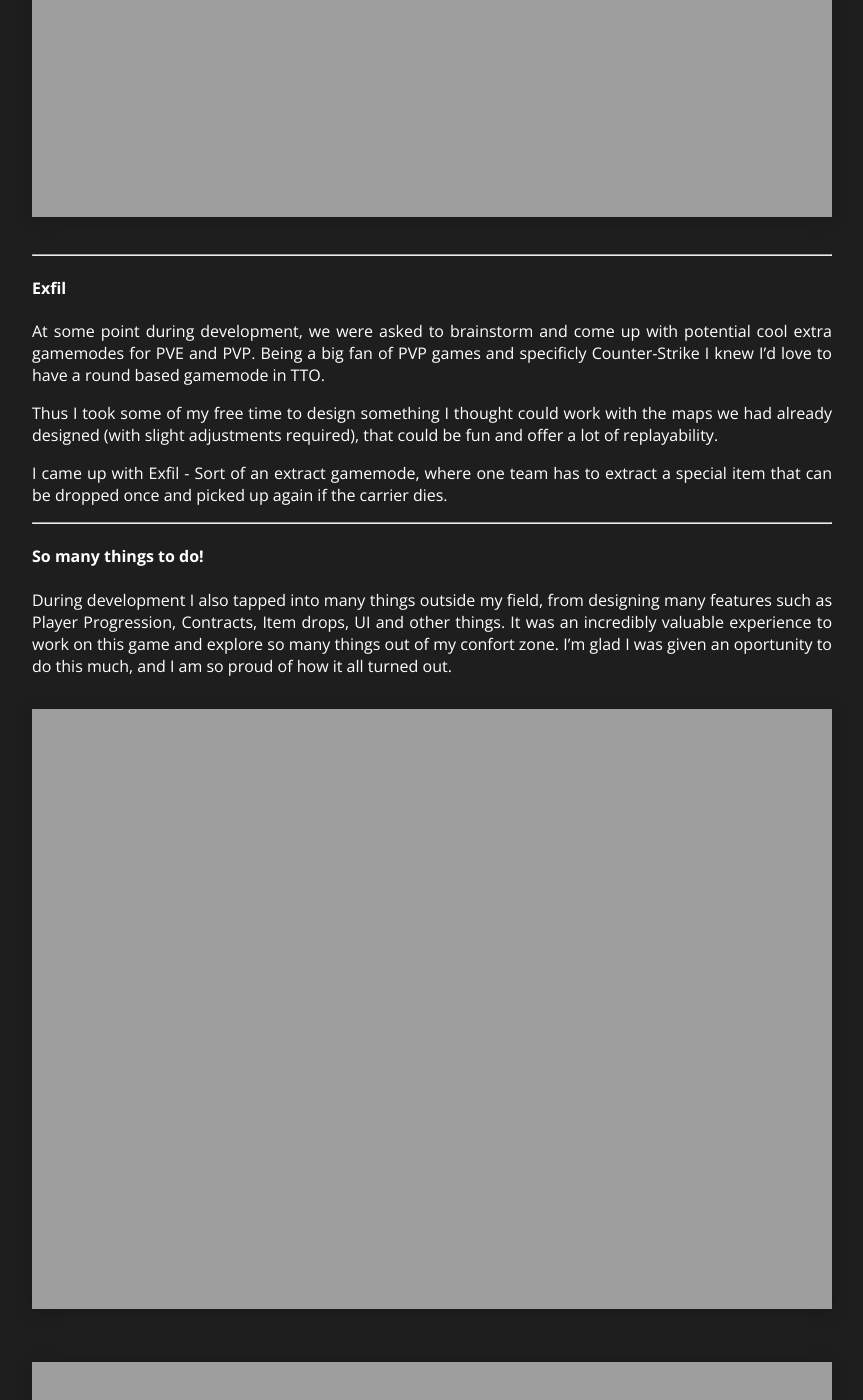
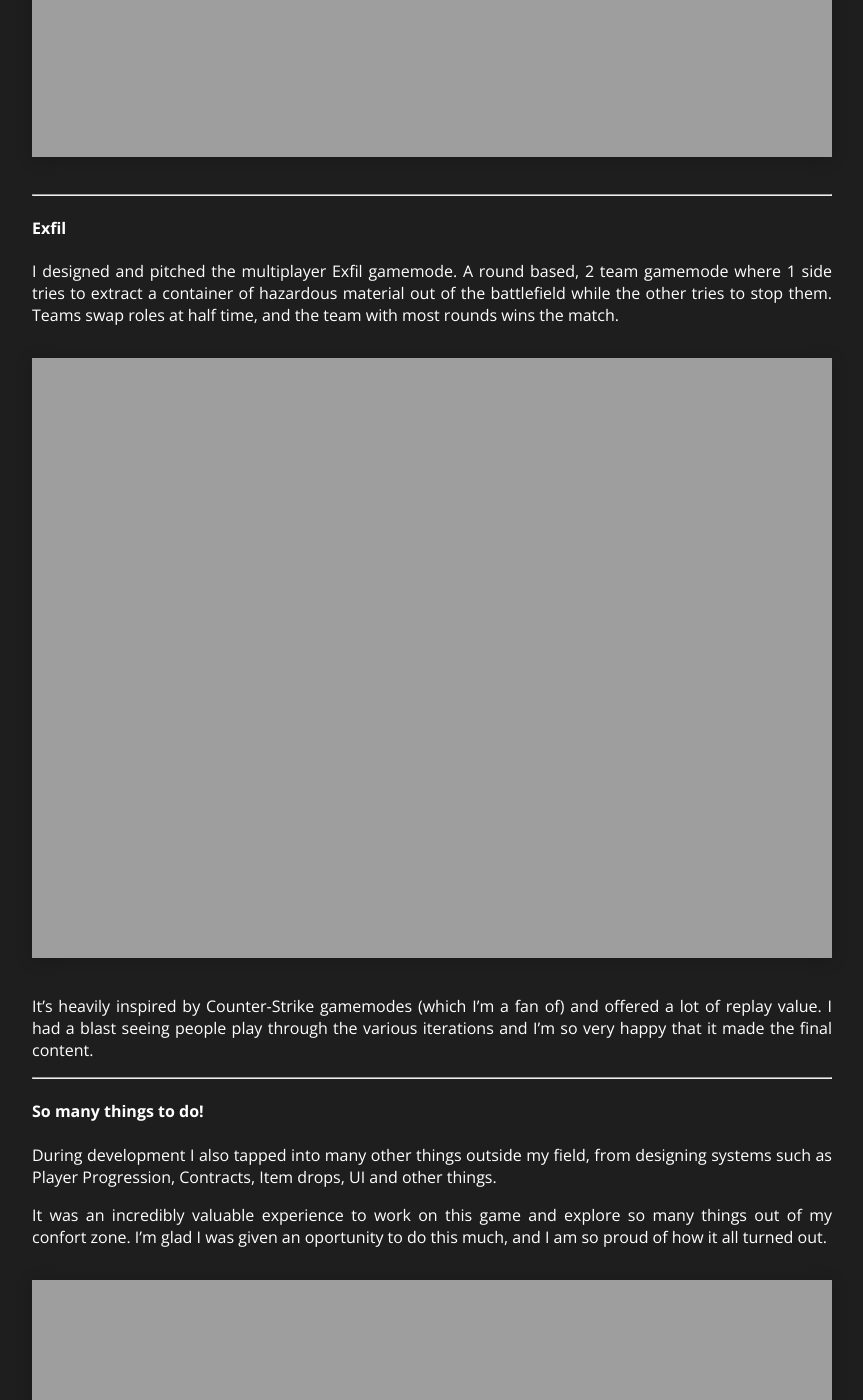
Before and after one commit to THEREALUNREAL/THEREALUNREAL.github.io, a Jekyll site: the page built from _posts/2021-12-07-ThunderTierOne.markdown, in a window 1280 px wide and 1400 px high, scrolled down 2664 px. Shown: the whole window, without its empty margins (208-1071 px from the left). Built offline with Jekyll 4.4.1, drawn with Linux system fonts in a browser that asks for light colours; nearby versions of some CDN libraries; some of the changed text lies outside the part shown.

Commit message:
Update 2021-12-07-ThunderTierOne.markdown

```diff
--- a/_posts/2021-12-07-ThunderTierOne.markdown
+++ b/_posts/2021-12-07-ThunderTierOne.markdown
@@ -15,15 +15,13 @@ _Thunder Tier One_ is a realistic top-down shooter game set in the 90's, where y
 <iframe width="100%" height="450" src="https://www.youtube.com/embed/YVgFHnhc_yc" title="YouTube video player" frameborder="0" allow="accelerometer; autoplay; clipboard-write; encrypted-media; gyroscope; picture-in-picture" allowfullscreen></iframe>
 
 
-#### World of Thunder Tier One
+#### The world of Thunder Tier One
 
 I was responsible primarily for the Level Design and Environment Art in Thunder Tier One.
 
 Thunder missions should be suitable for different aproaches, from stealth to all guns blazing. Players are also able to take equipment such as fiber optic cameras, wire cutters, lock pickers and other items like this to exploit the level objects. All of these things had to be taken into consideration when designing each level.
 
 [![TTO #1]({{ site.url }}/images/ThunderTierOne/silverdew.png)]({{ site.url }}/images/ThunderTierOne/silverdew.png)
-
-Thunder had quite a small team of developers, and while this has its obvious downsides its' also got some cool perks.
 
 I was able to work super close to our engineers and get a good grasp of all the systems in the game. Having this knowledge allowed me to do much of the level logic setup for our levels from AI spawners, triggers, and setting up other multiplayer gamemodes such as Deathmatch, Advance And Secure and Exfil.
 
@@ -39,23 +37,22 @@ We wanted the world to feel real and chaotic, featuring a decent degree of destr
 
 #### Exfil
 
+I designed and pitched the multiplayer Exfil gamemode. A round based, 2 team gamemode where 1 side tries to extract a container of hazardous material out of the battlefield while the other tries to stop them. Teams swap roles at half time, and the team with most rounds wins the match.
 
+[![TTO #4]({{ site.url }}/images/ThunderTierOne/balloon_600x200.gif)]({{ site.url }}/images/ThunderTierOne/balloon_600x200.gif)
 
-At some point during development, we were asked to brainstorm and come up with potential cool extra gamemodes for PVE and PVP. Being a big fan of PVP games and specificly Counter-Strike I knew I'd love to have a round based gamemode in TTO.
-
-Thus I took some of my free time to design something I thought could work with the maps we had already designed (with slight adjustments required), that could be fun and offer a lot of replayability.
-
-I came up with Exfil - Sort of an extract gamemode, where one team has to extract a special item that can be dropped once and picked up again if the carrier dies.
+It's heavily inspired by Counter-Strike gamemodes (which I'm a fan of) and offered a lot of replay value. I had a blast seeing people play through the various iterations and I'm so very happy that it made the final content.
 
 <hr>
 
 #### So many things to do!
 
-During development I also tapped into many things outside my field, from designing many features such as Player Progression, Contracts, Item drops, UI and other things. It was an incredibly valuable experience to work on this game and explore so many things out of my confort zone. I'm glad I was given an oportunity to do this much, and I am so proud of how it all turned out.
+During development I also tapped into many other things outside my field, from designing systems such as Player Progression, Contracts, Item drops, UI and other things.
 
+It was an incredibly valuable experience to work on this game and explore so many things out of my confort zone. I'm glad I was given an oportunity to do this much, and I am so proud of how it all turned out.
 
 [![TTO #3]({{ site.url }}/images/ThunderTierOne/SquadFiring_600x200.gif)]({{ site.url }}/images/ThunderTierOne/SquadFiring_600x200.gif)
 
-[![TTO #4]({{ site.url }}/images/ThunderTierOne/balloon_600x200.gif)]({{ site.url }}/images/ThunderTierOne/balloon_600x200.gif)
+<hr>
 
 The game did extremely well on release having an almost "Overwhelmingly Positive" score for the first months on <a href="(https://store.steampowered.com/app/377300/Thunder_Tier_One/)">Steam</a>. I could have not have asked for a better release.
```
